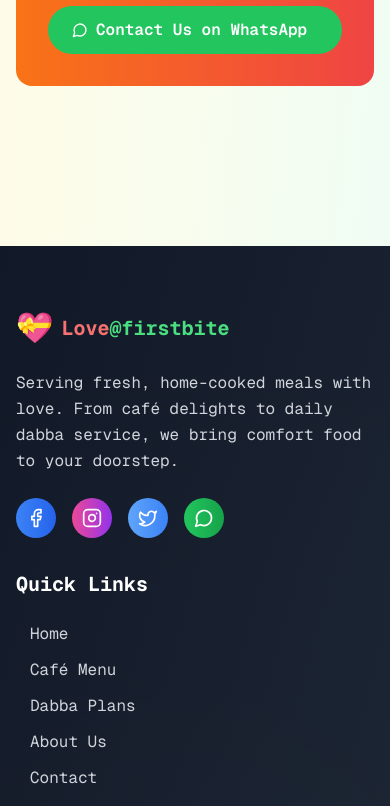
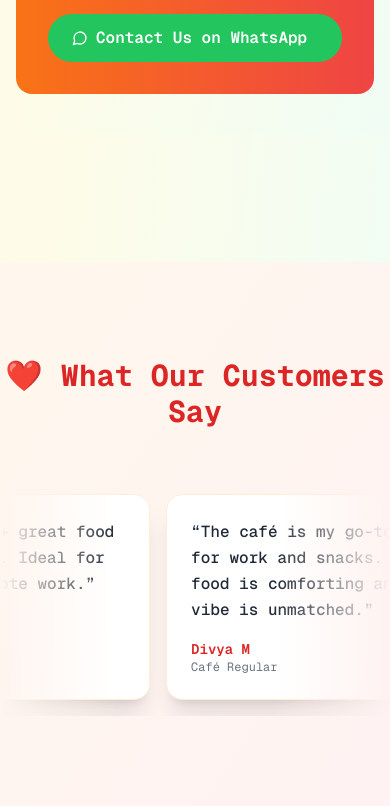
Before and after one commit to Bharath-Dubbaka/firstbite-web, a Next.js app: page / in a window 390 px wide. Shown: the part 4874-5680 px from the top of the page. Built offline with nearby package versions, Linux system fonts and the light colour scheme.

Commit message:
added more responsive  styles and adjustments for demo AND  testmonial section

```diff
--- a/src/app/globals.css
+++ b/src/app/globals.css
@@ -51,3 +51,15 @@ body {
 ::-webkit-scrollbar-thumb:hover {
    background: teal;
 }
+
+/* for testmonialscroll */
+@theme inline {
+   --animate-scroll: scroll var(--animation-duration, 40s)
+      var(--animation-direction, forwards) linear infinite;
+
+   @keyframes scroll {
+      to {
+         transform: translate(calc(-50% - 0.5rem));
+      }
+   }
+}
--- a/src/app/howitworks/page.jsx
+++ b/src/app/howitworks/page.jsx
@@ -59,7 +59,7 @@ export default function Howitworks() {
    ];
 
    return (
-      <div className=" w-full md:max-w-6xl md:mx-auto py-40 px-4 ">
+      <div className=" w-full md:max-w-6xl md:mx-auto my-32 py-10 px-4 bg-gradient-to-br from-orange-50 via-yellow-50 to-green-50 overflow-hidden">
          <motion.div
             initial={{ opacity: 0, y: 20 }}
             whileInView={{ opacity: 1, y: 0 }}
--- a/src/app/page.js
+++ b/src/app/page.js
@@ -5,6 +5,7 @@ import Hero from "../components/Hero";
 import Header from "../components/Header";
 import EnhancedMenuSystem from "../components/ui/EnhancedMenuSystem";
 import Howitworks from "./howitworks/page";
+import Testimonials from "../components/ui/TestimonialsSection";
 
 export default function Home() {
    return (
@@ -13,6 +14,7 @@ export default function Home() {
             <Hero />
             <EnhancedMenuSystem />
             <Howitworks />
+            <Testimonials />
          </div>
       </div>
    );
--- a/src/components/Footer.jsx
+++ b/src/components/Footer.jsx
@@ -1,6 +1,7 @@
 "use client";
 
 import React, { useState, useEffect } from "react";
+import Link from "next/link";
 import { motion, AnimatePresence } from "framer-motion";
 import {
    Menu,
@@ -164,13 +165,13 @@ export default function Footer() {
                   >
                      {quickLinks.map((link, index) => (
                         <li key={link.href}>
-                           <a
+                           <Link
                               href={link.href}
                               className="text-gray-300 hover:text-white transition-colors duration-200 flex items-center space-x-2 group"
                            >
                               <span className="w-1.5 h-1.5 bg-red-400 rounded-full opacity-0 group-hover:opacity-100 transition-opacity duration-200"></span>
                               <span>{link.label}</span>
-                           </a>
+                           </Link>
                         </li>
                      ))}
                   </motion.ul>
@@ -298,19 +299,19 @@ export default function Footer() {
                      whileInView={{ opacity: 1 }}
                      transition={{ duration: 0.6, delay: 0.1 }}
                   >
-                     <a
+                     <Link
                         href="/privacy"
                         className="text-gray-400 hover:text-white transition-colors duration-200"
                      >
                         Privacy Policy
-                     </a>
+                     </Link>
                      <span className="text-gray-600">|</span>
-                     <a
+                     <Link
                         href="/terms"
                         className="text-gray-400 hover:text-white transition-colors duration-200"
                      >
-                        Terms of Service
-                     </a>
+                        Terms
+                     </Link>
                   </motion.div>
 
                   <motion.div
--- a/src/components/ui/EnhancedMenuSystem.jsx
+++ b/src/components/ui/EnhancedMenuSystem.jsx
@@ -273,8 +273,8 @@ function MenuCard({ item, onAdd, type = "cafe" }) {
                      {item.desc}
                   </p>
 
-                  <div className="flex items-center justify-between">
-                     <div className="flex items-center gap-4">
+                  <div className="flex flex-col md:flex-row items-center justify-between">
+                     <div className="flex items-center p-2 rounded-lg gap-4 bg-green-100">
                         <span className="text-2xl font-bold text-green-700">
                            ₹{item.price}
                         </span>
@@ -290,7 +290,7 @@ function MenuCard({ item, onAdd, type = "cafe" }) {
                      <button
                         onClick={handleAdd}
                         disabled={isAdding}
-                        className={`flex items-center gap-2 px-6 py-3 rounded-full font-medium transition-all duration-300 ${
+                        className={`flex items-center gap-2 px-6 mt-4 py-3 rounded-full font-medium transition-all duration-300 ${
                            isAdding
                               ? "bg-green-500 text-white scale-95"
                               : "bg-green-600 hover:bg-green-700 text-white hover:scale-105"
--- /dev/null
+++ b/src/components/ui/TestimonialsSection.jsx
@@ -0,0 +1,153 @@
+"use client";
+import React, { useEffect, useState } from "react";
+import { cn } from "@/lib/utils";
+
+export default function TestimonialsSection() {
+   return (
+      <div className="relative py-24 bg-gradient-to-br from-orange-50 to-red-50 ">
+         <h2 className="text-center text-3xl md:text-4xl font-bold text-red-600 mb-12">
+            ❤️ What Our Customers Say
+         </h2>
+         <InfiniteMovingCards
+            items={testimonials}
+            direction="right"
+            speed="slow"
+            className="px-4"
+         />
+      </div>
+   );
+}
+
+const testimonials = [
+   {
+      quote: "The café is my go-to spot for work and snacks. The food is comforting and the vibe is unmatched.",
+      name: "Divya M",
+      title: "Café Regular",
+   },
+   {
+      quote: "I signed up for the tiffin service and I’m so glad I did! Tastes like home.",
+      name: "Ankith R",
+      title: "Dabba Subscriber",
+   },
+   {
+      quote: "Affordable, hygienic, and always fresh. Highly recommended!",
+      name: "Priya M",
+      title: "Happy Customer",
+   },
+   {
+      quote: "The lunchbox delivery always feels like a warm hug. I can’t imagine my workdays without it.",
+      name: "Meghana T",
+      title: "Corporate Client",
+   },
+   {
+      quote: "Café ambiance + great food = perfect combo. Ideal for meetups and remote work.",
+      name: "Rohit V",
+      title: "Cafe Enthusiast",
+   },
+];
+
+export const InfiniteMovingCards = ({
+   items,
+   direction = "left",
+   speed = "fast",
+   pauseOnHover = true,
+   className,
+}) => {
+   const containerRef = React.useRef(null);
+   const scrollerRef = React.useRef(null);
+
+   useEffect(() => {
+      addAnimation();
+   }, []);
+   const [start, setStart] = useState(false);
+   function addAnimation() {
+      if (containerRef.current && scrollerRef.current) {
+         const scrollerContent = Array.from(scrollerRef.current.children);
+
+         scrollerContent.forEach((item) => {
+            const duplicatedItem = item.cloneNode(true);
+            if (scrollerRef.current) {
+               scrollerRef.current.appendChild(duplicatedItem);
+            }
+         });
+
+         getDirection();
+         getSpeed();
+         setStart(true);
+      }
+   }
+   const getDirection = () => {
+      if (containerRef.current) {
+         if (direction === "left") {
+            containerRef.current.style.setProperty(
+               "--animation-direction",
+               "forwards"
+            );
+         } else {
+            containerRef.current.style.setProperty(
+               "--animation-direction",
+               "reverse"
+            );
+         }
+      }
+   };
+   const getSpeed = () => {
+      if (containerRef.current) {
+         if (speed === "fast") {
+            containerRef.current.style.setProperty(
+               "--animation-duration",
+               "20s"
+            );
+         } else if (speed === "normal") {
+            containerRef.current.style.setProperty(
+               "--animation-duration",
+               "40s"
+            );
+         } else {
+            containerRef.current.style.setProperty(
+               "--animation-duration",
+               "80s"
+            );
+         }
+      }
+   };
+   return (
+      <div
+         ref={containerRef}
+         className={cn(
+            "scroller relative z-20 max-w-7xl overflow-hidden [mask-image:linear-gradient(to_right,transparent,white_30%,white_70%,transparent)]",
+            className
+         )}
+      >
+         <ul
+            ref={scrollerRef}
+            className={cn(
+               "flex w-max min-w-full shrink-0 flex-nowrap gap-4 py-4",
+               start && "animate-scroll",
+               pauseOnHover && "hover:[animation-play-state:paused]"
+            )}
+         >
+            {items.map((item, idx) => (
+               <li
+                  className="relative w-[320px] md:w-[420px] max-w-full shrink-0 rounded-2xl border border-orange-100 bg-white shadow-xl px-6 py-6 transition-transform duration-300 hover:scale-105"
+                  key={item.name}
+               >
+                  <blockquote>
+                     <span className="relative z-20 text-base leading-relaxed font-medium text-gray-800">
+                        “{item.quote}”
+                     </span>
+                     <div className="relative z-20 mt-4 flex flex-col">
+                        <span className="text-sm font-semibold text-red-600 dark:text-red-400">
+                           {item.name}
+                        </span>
+                        <span className="text-xs text-gray-500">
+                           {item.title}
+                        </span>
+                     </div>
+                  </blockquote>
+               </li>
+            ))}
+         </ul>
+      </div>
+   );
+};
--- /dev/null
+++ b/src/lib/utils.js
@@ -0,0 +1,6 @@
+import { clsx } from "clsx";
+import { twMerge } from "tailwind-merge";
+
+export function cn(...inputs) {
+   return twMerge(clsx(inputs));
+}
--- a/tailwind.config.js
+++ b/tailwind.config.js
@@ -2,7 +2,18 @@
 module.exports = {
    content: ["./index.html", "./src/**/*.{js,ts,jsx,tsx}"],
    theme: {
-      extend: {},
+      extend: {
+         keyframes: {
+            scroll: {
+               "0%": { transform: "translateX(0)" },
+               "100%": { transform: "translateX(-50%)" }, // loops once through original + duplicated items
+            },
+         },
+         animation: {
+            scroll:
+               "scroll var(--animation-duration, 20s) linear infinite var(--animation-direction, forwards)",
+         },
+      },
    },
    plugins: [],
 };
```
Also changed, not shown: src/components/Header.jsx (+21 -14 lines).
